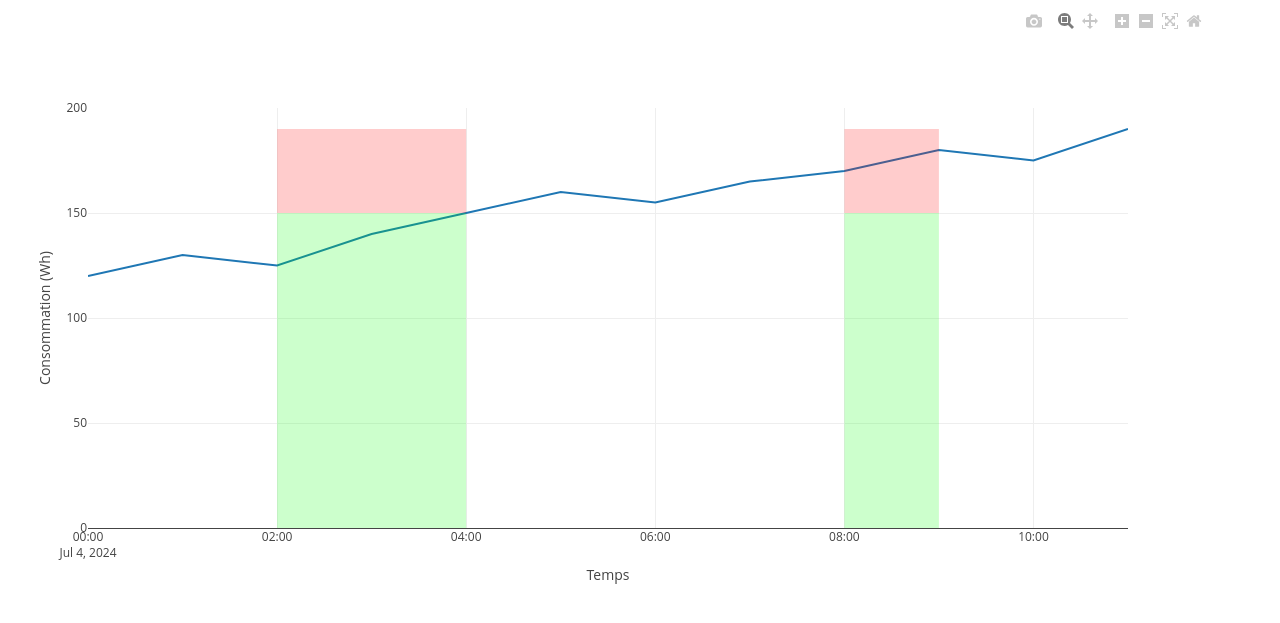
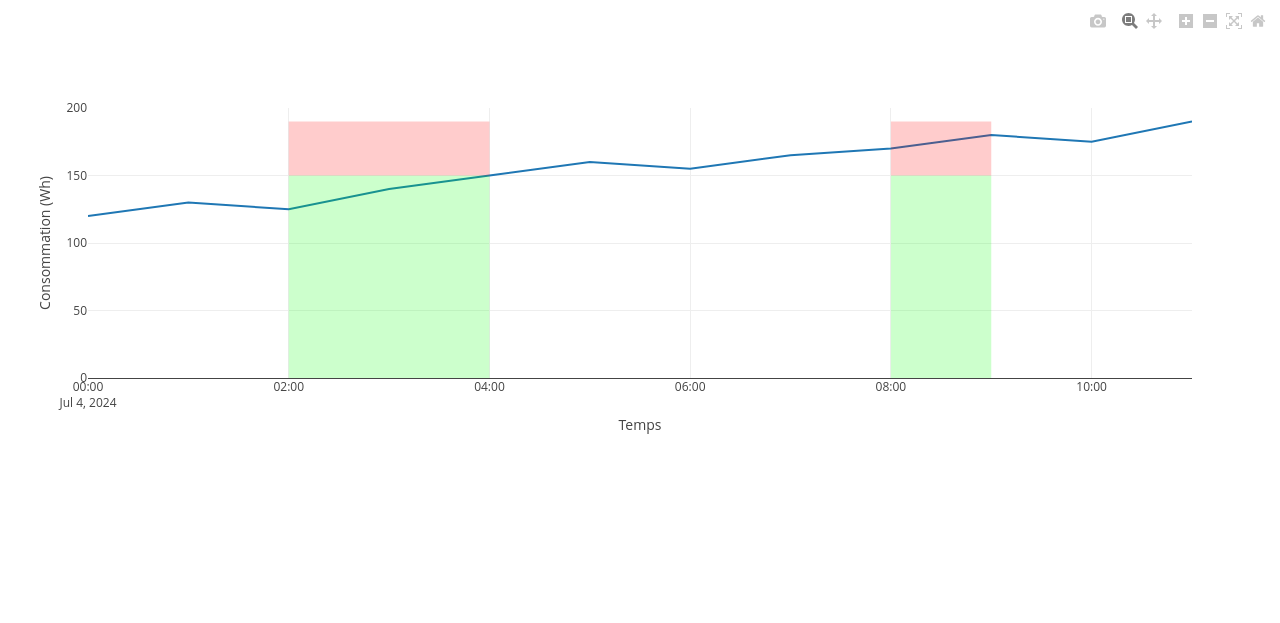
Before and after one commit to NicolasNicz/energy_house, a PHP site: page /graph_aoe.php in a window 1280 px wide. Shown: the top 623 px of the page. Run offline with PHP 8.4, Linux system fonts and the light colour scheme; some libraries are stand-ins or nearby versions.

Commit message:
refactor: graph aoe

```diff
--- a/graph_aoe.php
+++ b/graph_aoe.php
@@ -75,8 +75,6 @@
 
         // Configuration du layout
         const layout = {
-            height: 600,
-            width: 1200,
             shapes: shapes,
             xaxis: {
                 title: 'Temps',
```
